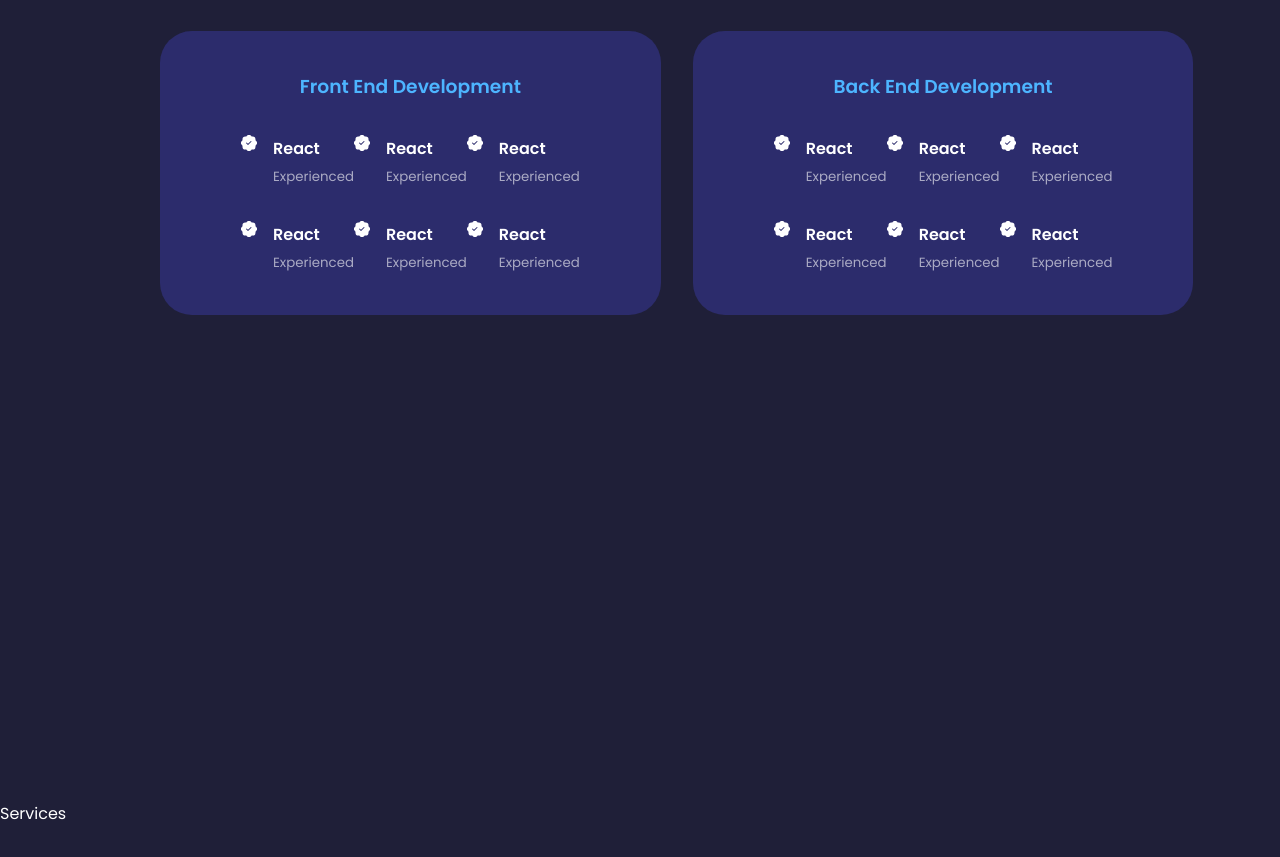
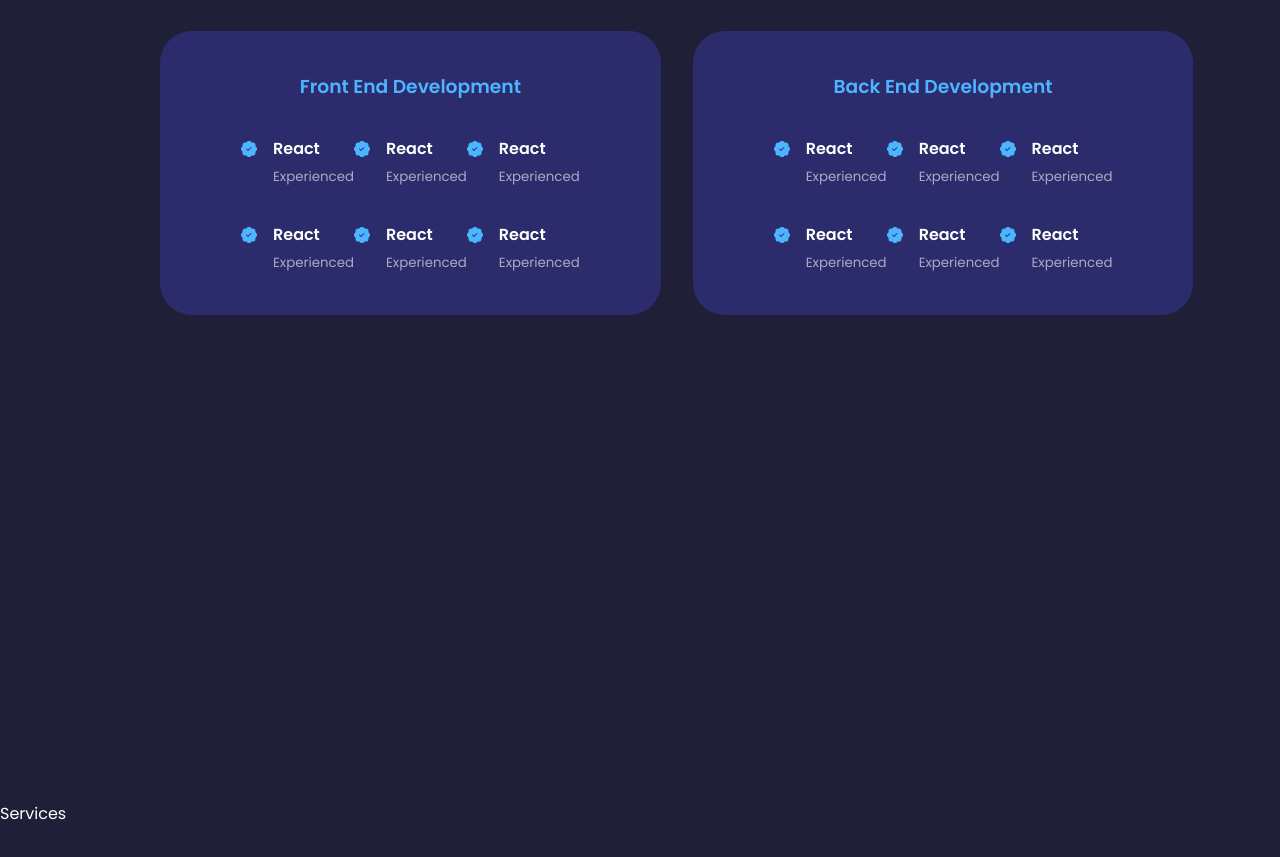
Before and after one commit to IvanNapsterKE/-home-ivan-Documents-portfoilo-react-portfolio-website-1, a React (Create React App) app: page / in a window 1280 px wide. Shown: the part 1840-2697 px from the top of the page. Built offline with nearby package versions, Linux system fonts and the light colour scheme.

Commit message:
port fix

```diff
--- a/src/components/portfolio/Portfolio.jsx
+++ b/src/components/portfolio/Portfolio.jsx
@@ -18,32 +18,32 @@
 
               <div className="portfolio__content">
                   <article className='portfolio__details'>
-                        <BsPatchCheckFill className='experience_details__icon'/>
+                        <BsPatchCheckFill className='portfolio_details__icon'/>
                           <div><h4>React</h4>
                         <small className='text-light'>Experienced</small></div>
                   </article>
                   <article className='portfolio__details'>
-                        <BsPatchCheckFill className='experience_details__icon'/>
+                        <BsPatchCheckFill className='portfolio_details__icon'/>
                           <div><h4>React</h4>
                         <small className='text-light'>Experienced</small></div>
                   </article>
                   <article className='portfolio__details'>
-                        <BsPatchCheckFill className='experience_details__icon'/>
+                        <BsPatchCheckFill className='portfolio_details__icon'/>
                           <div><h4>React</h4>
                         <small className='text-light'>Experienced</small></div>
                   </article>
                   <article className='portfolio__details'>
-                        <BsPatchCheckFill className='experience_details__icon'/>
+                        <BsPatchCheckFill className='portfolio_details__icon'/>
                           <div><h4>React</h4>
                         <small className='text-light'>Experienced</small></div>
                   </article>
                   <article className='portfolio__details'>
-                        <BsPatchCheckFill className='experience_details__icon'/>
+                        <BsPatchCheckFill className='portfolio_details__icon'/>
                           <div><h4>React</h4>
                         <small className='text-light'>Experienced</small></div>
                   </article>
                   <article className='portfolio__details'>
-                        <BsPatchCheckFill className='experience_details__icon'/>
+                        <BsPatchCheckFill className='portfolio_details__icon'/>
                           <div><h4>React</h4>
                         <small className='text-light'>Experienced</small></div>
                   </article>
@@ -57,32 +57,32 @@
 
               <div className="portfolio__content">
                   <article className='portfolio__details'>
-                        <BsPatchCheckFill className='experience_details__icon'/>
+                        <BsPatchCheckFill className='portfolio_details__icon'/>
                           <div><h4>React</h4>
                         <small className='text-light'>Experienced</small></div>
                   </article>
                   <article className='portfolio__details'>
-                        <BsPatchCheckFill className='experience_details__icon'/>
+                        <BsPatchCheckFill className='portfolio_details__icon'/>
                           <div><h4>React</h4>
                         <small className='text-light'>Experienced</small></div>
                   </article>
                   <article className='portfolio__details'>
-                        <BsPatchCheckFill className='experience_details__icon'/>
+                        <BsPatchCheckFill className='portfolio_details__icon'/>
                           <div><h4>React</h4>
                         <small className='text-light'>Experienced</small></div>
                   </article>
                   <article className='portfolio__details'>
-                        <BsPatchCheckFill className='experience_details__icon'/>
+                        <BsPatchCheckFill className='portfolio_details__icon'/>
                           <div><h4>React</h4>
                         <small className='text-light'>Experienced</small></div>
                   </article>
                   <article className='portfolio__details'>
-                        <BsPatchCheckFill className='experience_details__icon'/>
+                        <BsPatchCheckFill className='portfolio_details__icon'/>
                           <div><h4>React</h4>
                         <small className='text-light'>Experienced</small></div>
                   </article>
                   <article className='portfolio__details'>
-                        <BsPatchCheckFill className='experience_details__icon'/>
+                        <BsPatchCheckFill className='portfolio_details__icon'/>
                           <div><h4>React</h4>
                         <small className='text-light'>Experienced</small></div>
                   </article>
--- a/src/components/portfolio/portfolio.css
+++ b/src/components/portfolio/portfolio.css
@@ -41,7 +41,7 @@
     gap: 1rem;
 }
 
-.portfolio__details__icon{
+.portfolio_details__icon{
 
     margin-top: 6px;
     color: var(--color-primary);
```
